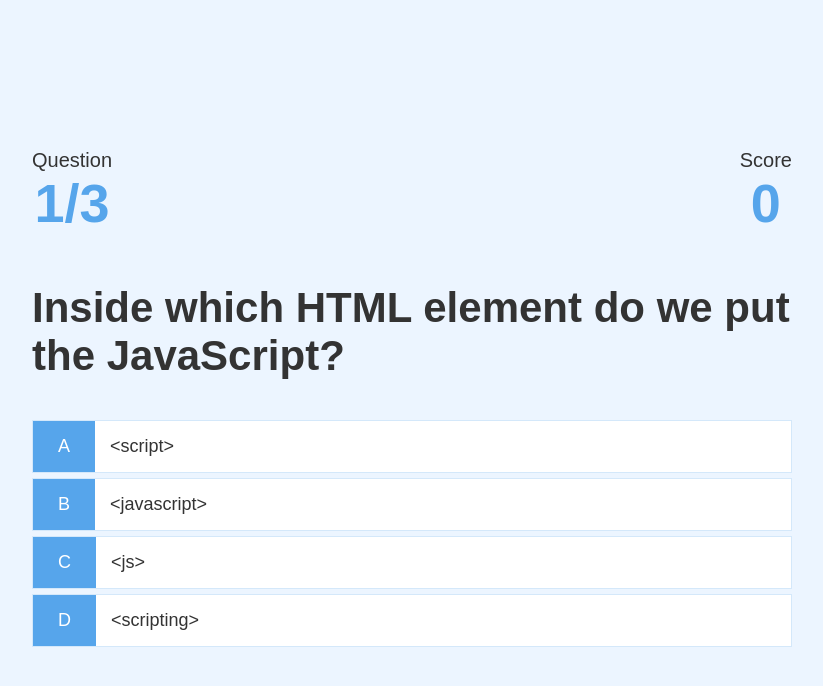
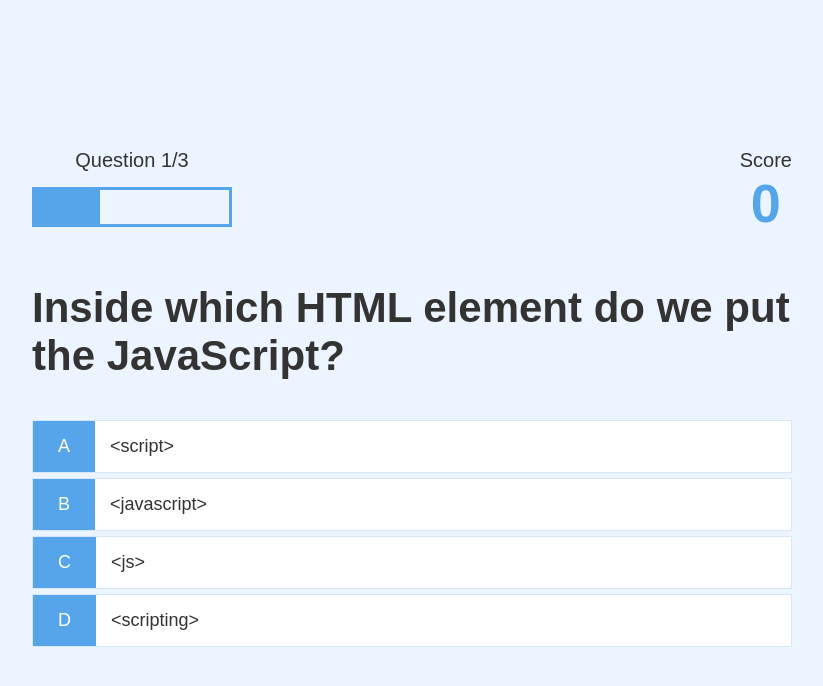
Before and after one commit to nurinfazil/Trivia-Quiz, a plain HTML site: page game.html in a window 1280 px wide. Shown: the whole page, without its empty margins (228-1051 px from the left). Drawn offline with Linux system fonts and the light colour scheme.

Commit message:
Added a progress bar

```diff
--- a/game.css
+++ b/game.css
@@ -48,3 +48,16 @@
 .hud-main-text {
     text-align: center;
 }
+
+#progressBar {
+    width: 20rem;
+    height: 4rem;
+    border: 0.3rem solid #56A5EB;
+    margin-top: 1.5rem;
+}
+
+#progressBarFull {
+    height: 3.4rem;
+    background-color: #56A5EB;
+    width: 0%;
+}
--- a/game.html
+++ b/game.html
@@ -13,10 +13,14 @@
             <div id="hud">
 
                 <div id="hud-item">
-                    <p class="hud-prefix">
+                    <p id = "progressText" class="hud-prefix">
                         Question
                     </p>
-                    <h1 class="hud-main-text" id = "questionCounter"></h1>
+                    <div id="progressBar">
+                        <div id="progressBarFull">
+
+                        </div>
+                    </div>
                 </div>
 
                 <div id="hud-item">
--- a/game.js
+++ b/game.js
@@ -1,7 +1,8 @@
 const question = document.getElementById("question");
 const choices = Array.from(document.getElementsByClassName("choice-text"));
-const questionCounterText = document.getElementById("questionCounter");
+const progressText = document.getElementById("progressText");
 const scoreText = document.getElementById("score");
+const progressBarFull = document.getElementById("progressBarFull");
 
 let currentQuestion = {};
 let acceptingAnswers = false;
@@ -55,7 +56,10 @@ getNewQuestion = () => {
       return(window.location.assign('/end.html'));
     }
     questionCounter++;
-    questionCounterText.innerText = `${questionCounter}/${MAX_QUESITONS}`;
+    progressText.innerText = `Question ${questionCounter}/${MAX_QUESITONS}`;
+
+    // Update the progress bar
+    progressBarFull.style.width = `${(questionCounter / MAX_QUESITONS) * 100}%`;
 
     const questionIndex = Math.floor(Math.random() * availableQuestions.length);
     currentQuestion = availableQuestions[questionIndex];
```
